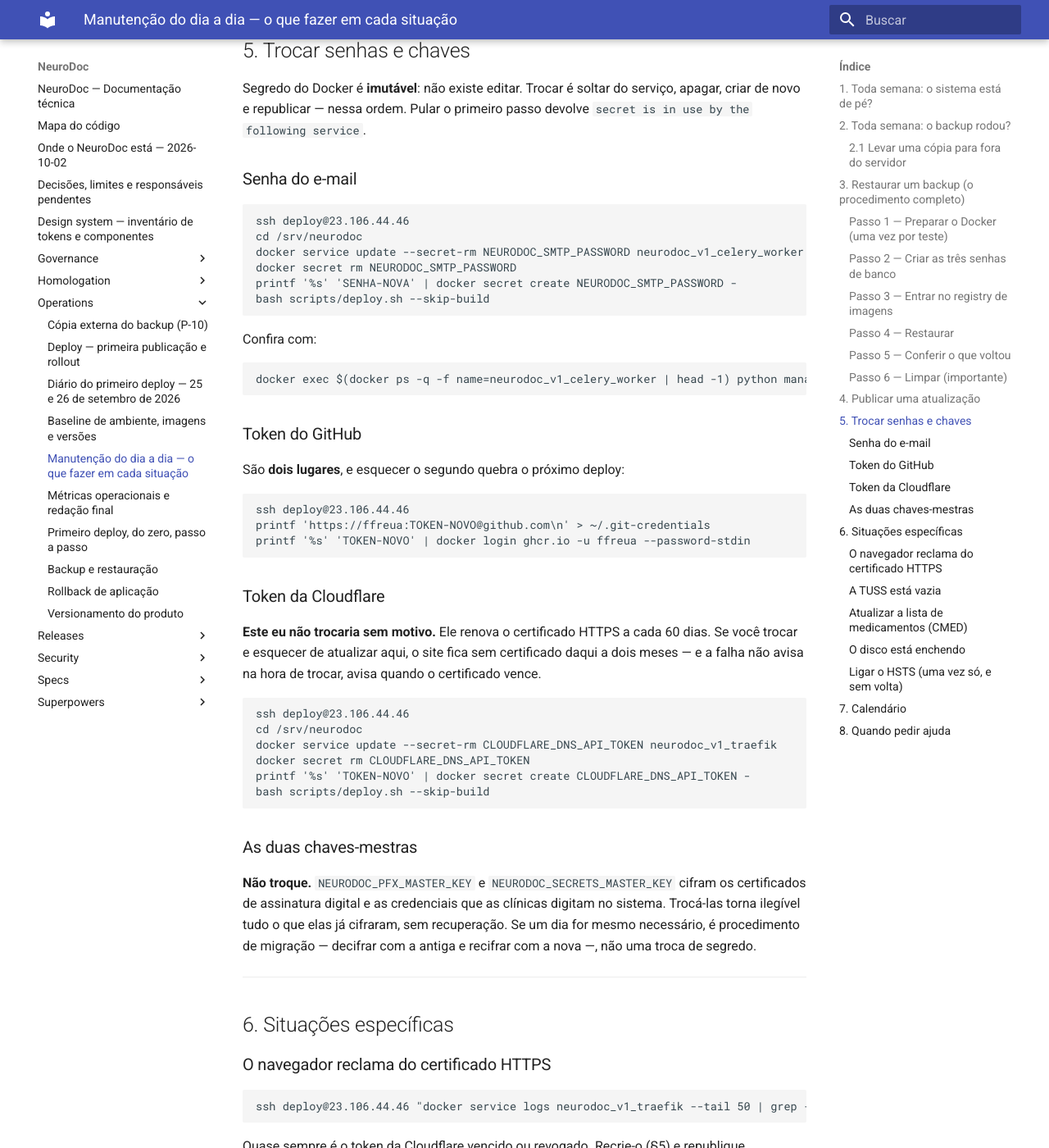
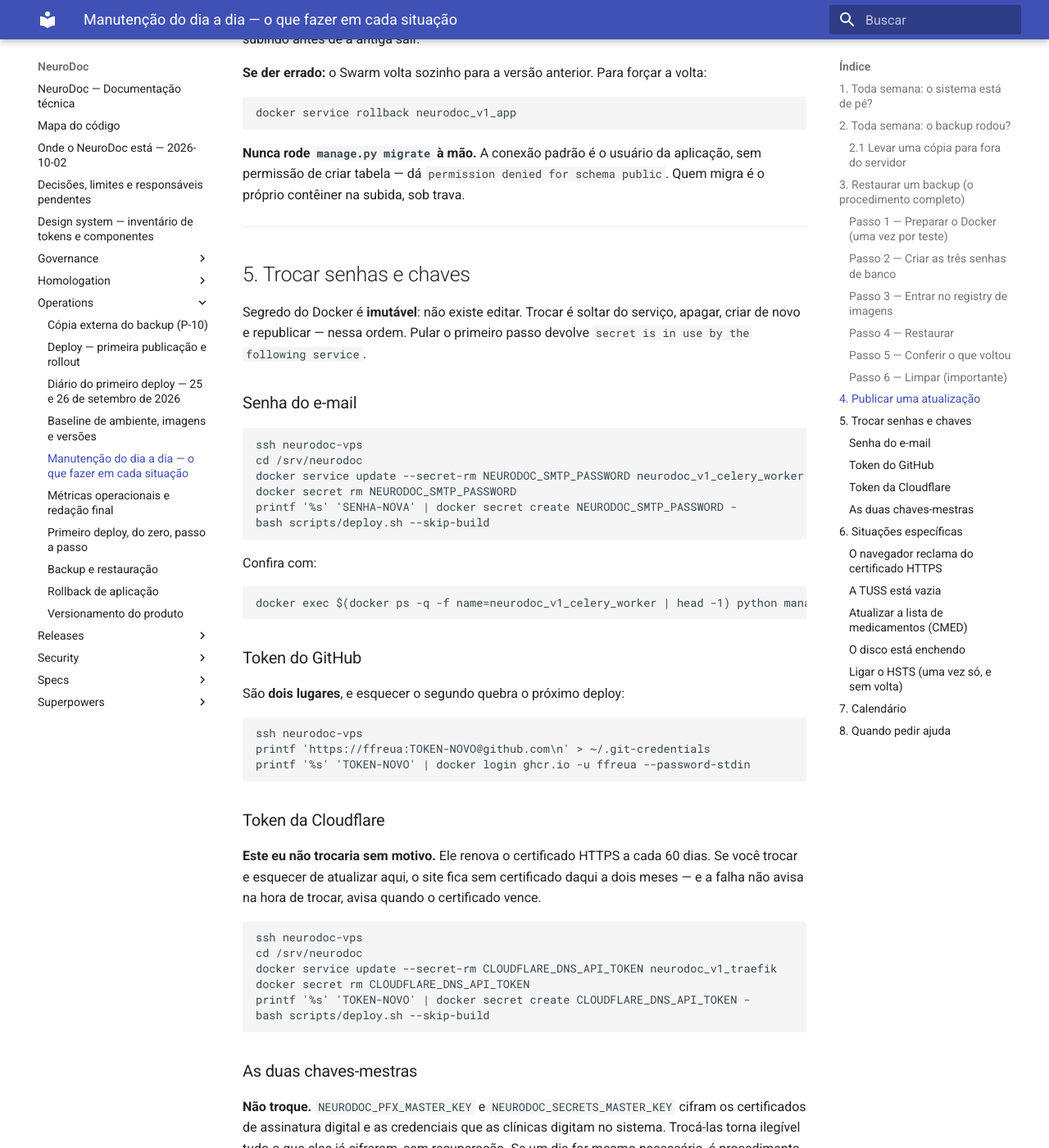
Before and after one commit to ffreua/neurodoc, an MkDocs documentation site: the page built from docs/operations/manutencao.md, in a window 1280 px wide and 1400 px high, scrolled down 4111 px. Shown: the whole window at 82% size. Built offline with MkDocs 1.6.1 and Material for MkDocs 9.7.7, drawn with Linux system fonts in a browser that asks for light colours; some of the changed text lies outside the part shown.

Commit message:
Tira o IP da VPS dos documentos e do script de backup
O repositório ficou público. O endereço do servidor passa a morar só no
~/.ssh/config de quem opera, sob o apelido neurodoc-vps; manutenção,
cópia externa, decisões, estado atual, o diário do primeiro deploy e o
scripts/puxar_backups.ps1 usam o apelido. A listagem e a leitura dos
backups pelo apelido foram conferidas pelo OpenSSH do Windows, o mesmo
que a tarefa agendada usa.

O estado atual registra o que a conferência mostrou: o domínio está em
modo só-DNS na Cloudflare, então o IP é público pelo DNS de qualquer
jeito, e restringir 80/443 às faixas da Cloudflare antes de ligar o
proxy tiraria o site do ar.

````diff
--- a/docs/operations/manutencao.md
+++ b/docs/operations/manutencao.md
@@ -10,8 +10,22 @@
 **Como entrar no servidor.** Abra o PowerShell e digite:
 
 ```
-ssh deploy@23.106.44.46
+ssh neurodoc-vps
 ```
+
+`neurodoc-vps` é um **apelido** definido no `~/.ssh/config` desta máquina
+(`C:\Users\<você>\.ssh\config` no Windows) — o endereço do servidor mora
+lá, e não no repositório, que é público. Numa máquina nova, crie o arquivo:
+
+```
+Host neurodoc-vps
+    HostName <IP-da-VPS>
+    User deploy
+    IdentityFile ~/.ssh/id_ed25519
+```
+
+A cópia diária do backup (`scripts/puxar_backups.ps1`) usa o mesmo
+apelido: sem ele, ela para de puxar.
 
 Você fica lá dentro até digitar `exit`. Onde aparecer `cd /srv/neurodoc`,
 é porque o comando só funciona nessa pasta.
@@ -21,7 +35,7 @@
 ## 1. Toda semana: o sistema está de pé?
 
 ```
-ssh deploy@23.106.44.46 "docker service ls"
+ssh neurodoc-vps "docker service ls"
 ```
 
 **Certo:** sete linhas, e a coluna `REPLICAS` com `2/2` no `app` e `1/1`
@@ -30,8 +44,8 @@
 **Errado:** algum `0/1`. Veja o que houve:
 
 ```
-ssh deploy@23.106.44.46 "docker service ps neurodoc_v1_app --no-trunc"
-ssh deploy@23.106.44.46 "docker service logs neurodoc_v1_app --tail 100"
+ssh neurodoc-vps "docker service ps neurodoc_v1_app --no-trunc"
+ssh neurodoc-vps "docker service logs neurodoc_v1_app --tail 100"
 ```
 
 Troque `app` pelo serviço com problema. Copie a saída e peça ajuda — ela
@@ -42,7 +56,7 @@
 ## 2. Toda semana: o backup rodou?
 
 ```
-ssh deploy@23.106.44.46 "ls -1 /srv/neurodoc-backups/ | tail -3"
+ssh neurodoc-vps "ls -1 /srv/neurodoc-backups/ | tail -3"
 ```
 
 **Certo:** a pasta mais recente é de hoje ou de ontem. O nome é a data em
@@ -51,13 +65,13 @@
 **Errado:** a mais recente tem vários dias. Veja o porquê:
 
 ```
-ssh deploy@23.106.44.46 "journalctl -u neurodoc-backup.service -n 30 --no-pager"
+ssh neurodoc-vps "journalctl -u neurodoc-backup.service -n 30 --no-pager"
 ```
 
 Para rodar um backup agora, sem esperar a madrugada:
 
 ```
-ssh deploy@23.106.44.46 "sudo systemctl start neurodoc-backup.service"
+ssh neurodoc-vps "sudo systemctl start neurodoc-backup.service"
 ```
 
 ### 2.1 Levar uma cópia para fora do servidor
@@ -69,7 +83,7 @@
 cd $env:USERPROFILE\Documents
 mkdir -Force backups-neurodoc
 cd backups-neurodoc
-scp -r deploy@23.106.44.46:/srv/neurodoc-backups/* .
+scp -r neurodoc-vps:/srv/neurodoc-backups/* .
 ```
 
 Depois copie essa pasta para um HD externo ou nuvem.
@@ -172,7 +186,7 @@
 **Depois, no servidor:**
 
 ```
-ssh deploy@23.106.44.46
+ssh neurodoc-vps
 cd /srv/neurodoc
 git pull
 bash scripts/deploy.sh --check
@@ -216,7 +230,7 @@
 ### Senha do e-mail
 
 ```
-ssh deploy@23.106.44.46
+ssh neurodoc-vps
 cd /srv/neurodoc
 docker service update --secret-rm NEURODOC_SMTP_PASSWORD neurodoc_v1_celery_worker
 docker secret rm NEURODOC_SMTP_PASSWORD
@@ -235,7 +249,7 @@
 São **dois lugares**, e esquecer o segundo quebra o próximo deploy:
 
 ```
-ssh deploy@23.106.44.46
+ssh neurodoc-vps
 printf 'https://ffreua:TOKEN-NOVO@github.com\n' > ~/.git-credentials
 printf '%s' 'TOKEN-NOVO' | docker login ghcr.io -u ffreua --password-stdin
 ```
@@ -248,7 +262,7 @@
 avisa quando o certificado vence.
 
 ```
-ssh deploy@23.106.44.46
+ssh neurodoc-vps
 cd /srv/neurodoc
 docker service update --secret-rm CLOUDFLARE_DNS_API_TOKEN neurodoc_v1_traefik
 docker secret rm CLOUDFLARE_DNS_API_TOKEN
@@ -272,7 +286,7 @@
 ### O navegador reclama do certificado HTTPS
 
 ```
-ssh deploy@23.106.44.46 "docker service logs neurodoc_v1_traefik --tail 50 | grep -i acme"
+ssh neurodoc-vps "docker service logs neurodoc_v1_traefik --tail 50 | grep -i acme"
 ```
 
 Quase sempre é o token da Cloudflare vencido ou revogado. Recrie-o (§5) e
@@ -281,7 +295,7 @@
 ### A TUSS está vazia
 
 ```
-ssh deploy@23.106.44.46 "docker exec \$(docker ps -q -f name=neurodoc_v1_celery_worker | head -1) python manage.py sync_tuss"
+ssh neurodoc-vps "docker exec \$(docker ps -q -f name=neurodoc_v1_celery_worker | head -1) python manage.py sync_tuss"
 ```
 
 Se der `ReadTimeout`, é o servidor da ANS fora do ar — não é problema
@@ -292,7 +306,7 @@
 A Anvisa publica listas novas periodicamente. Confira antes, sem gravar:
 
 ```
-ssh deploy@23.106.44.46 "docker exec \$(docker ps -q -f name=neurodoc_v1_celery_worker | head -1) python manage.py import_cmed --dry-run"
+ssh neurodoc-vps "docker exec \$(docker ps -q -f name=neurodoc_v1_celery_worker | head -1) python manage.py import_cmed --dry-run"
 ```
 
 Se o número de apresentações fizer sentido, rode de novo sem `--dry-run`.
@@ -300,13 +314,13 @@
 ### O disco está enchendo
 
 ```
-ssh deploy@23.106.44.46 "df -h /; docker system df"
+ssh neurodoc-vps "df -h /; docker system df"
 ```
 
 Para limpar imagens antigas (não toca em dado nenhum):
 
 ```
-ssh deploy@23.106.44.46 "docker image prune -af --filter until=720h"
+ssh neurodoc-vps "docker image prune -af --filter until=720h"
 ```
 
 ### Ligar o HSTS (uma vez só, e sem volta)
@@ -315,7 +329,7 @@
 guarda a instrução por um ano e **não há como desfazer pelo servidor**.
 
 ```
-ssh deploy@23.106.44.46
+ssh neurodoc-vps
 cd /srv/neurodoc
 sed -i 's/^SECURE_HSTS_SECONDS=.*/SECURE_HSTS_SECONDS=31536000/' .env
 bash scripts/deploy.sh --skip-build
@@ -345,5 +359,5 @@
 volta para a versão anterior, que funcionava:
 
 ```
-ssh deploy@23.106.44.46 "docker service rollback neurodoc_v1_app"
+ssh neurodoc-vps "docker service rollback neurodoc_v1_app"
 ```
````
Also changed, not shown: docs/ESTADO-ATUAL.md (+14 -2 lines), docs/decisions.md (+1 -1 lines), docs/operations/copia-externa.md (+1 -1 lines), docs/operations/diario-do-primeiro-deploy.md (+1 -1 lines), 1 other file.
